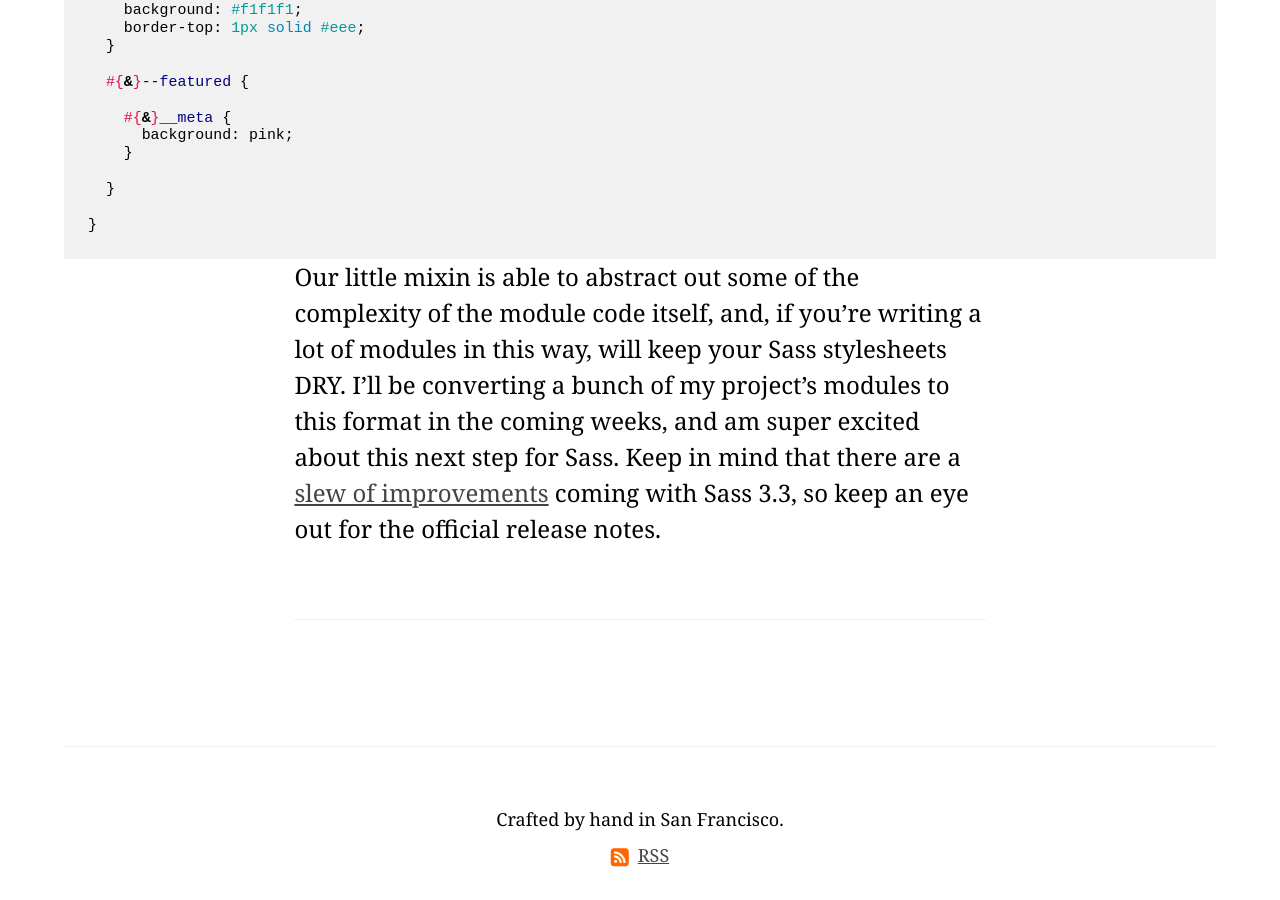
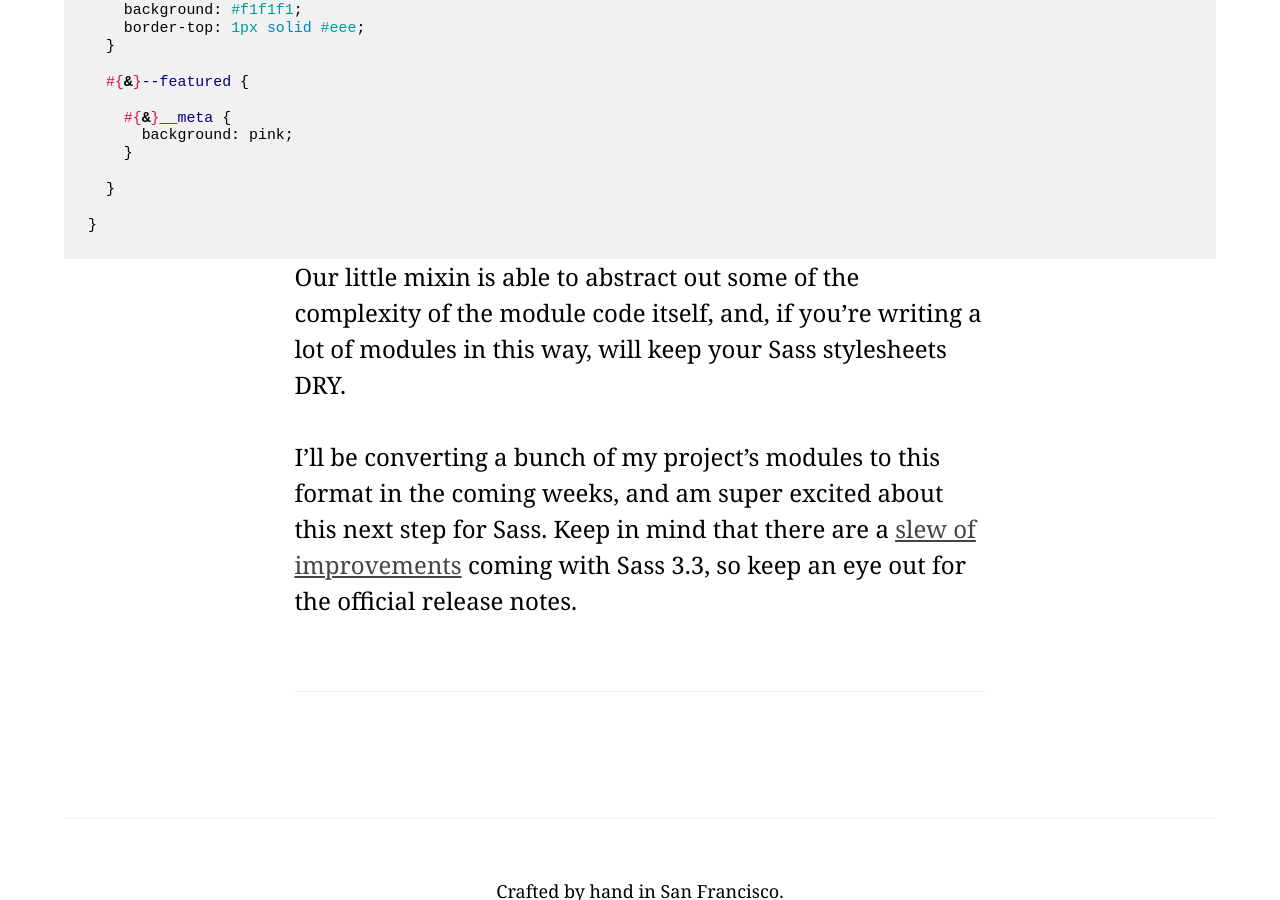
Before and after one commit to mikefowler/mikefowler.github.io, a Jekyll site: the page built from _posts/2013-10-17-support-for-bem-modules-sass-3.3.md, in a window 1280 px wide and 900 px high, scrolled down 4281 px. Built offline with Jekyll 4.4.1, drawn with Linux system fonts in a browser that asks for light colours; nearby versions of some CDN libraries; Markdown is read by kramdown in place of the engine named in the settings; comment, search, counter and statistics services are not loaded; part of the change alters nothing that is shown; some of the changed text lies outside the part shown.

````diff
--- a/_posts/2013-10-17-support-for-bem-modules-sass-3.3.md
+++ b/_posts/2013-10-17-support-for-bem-modules-sass-3.3.md
@@ -58,9 +58,9 @@ Let's give it a shot, using Sass 3.3's reworked parent selector:
 
 Closer! Now we have better visual indication that this block of CSS is a module. *However*... this bit of Sass won't compile to the flat module I mention above, but rather to a series of descendant classes. So... what next?
 
-## Enter @at-root!
+## Get in here, @at-root!
 
-Sass 3.3 introduces a new sort of mixin called ```@at-root```. Content nested inside an ```@at-root``` block will be moved out of whatever hierarchy it's nested in and placed at the "root" of the stylesheet. A bit confusing, but an example makes this more clear:
+Sass 3.3 introduces a new directive called ```@at-root```. Content nested inside an ```@at-root``` block will be moved out of whatever hierarchy it's nested in and placed at the "root" of the stylesheet. A bit confusing, but an example makes this more clear:
 
 **Source:**
 
@@ -141,4 +141,6 @@ We're getting closer, because now we have the flat module *and* the nested visua
 }
 ```
 
-Our little mixin is able to abstract out some of the complexity of the module code itself, and, if you're writing a lot of modules in this way, will keep your Sass stylesheets DRY. I'll be converting a bunch of my project's modules to this format in the coming weeks, and am super excited about this next step for Sass. Keep in mind that there are a [slew of improvements](http://davidwalsh.name/future-sass) coming with Sass 3.3, so keep an eye out for the official release notes.
+Our little mixin is able to abstract out some of the complexity of the module code itself, and, if you're writing a lot of modules in this way, will keep your Sass stylesheets DRY.
+
+I'll be converting a bunch of my project's modules to this format in the coming weeks, and am super excited about this next step for Sass. Keep in mind that there are a [slew of improvements](http://davidwalsh.name/future-sass) coming with Sass 3.3, so keep an eye out for the official release notes.
````
